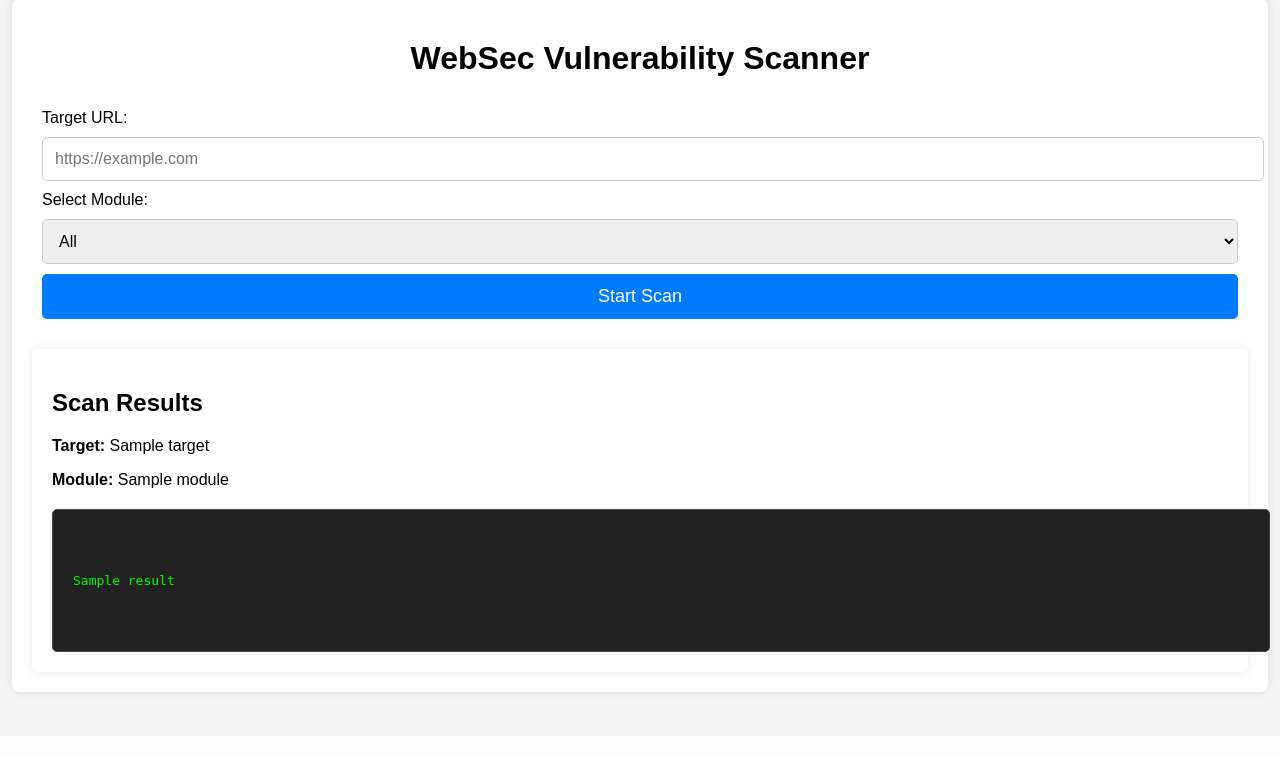
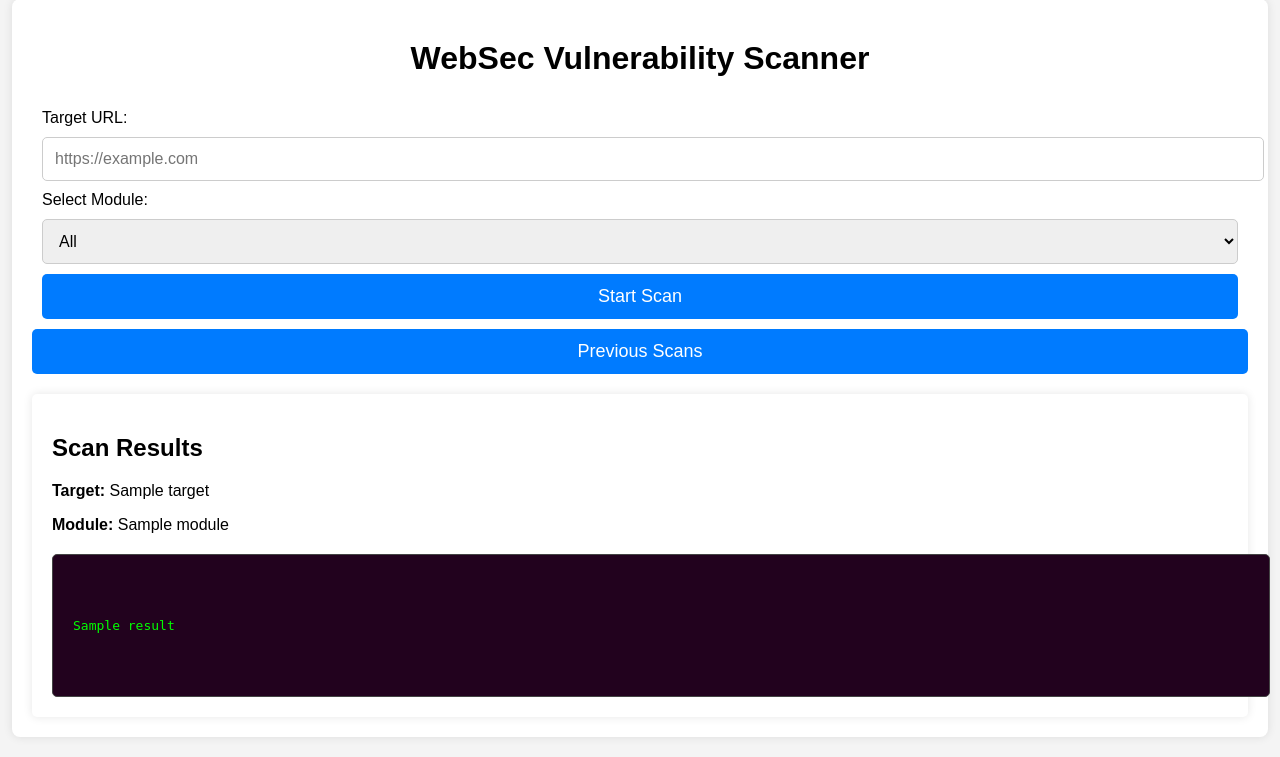
Before and after one commit to khare404/WebSec, a Flask app: template templates/index.html in a window 1280 px wide. Shown: the part 64-821 px from the top of the page. Before the commit the page ends 761 px from the top, so only its background shows below. Run offline with Flask 3, Linux system fonts and the light colour scheme; the template is opened without the code that fills it: most values are stand-ins (such as "Sample title", 1, 10 or a date in 2020).

Commit message:
database added

```diff
--- a/app.py
+++ b/app.py
@@ -1,11 +1,14 @@
-from flask import Flask, render_template, request
+from flask import Flask, render_template, request, redirect, url_for
 from vulnerabilities.sql_injection import scan  # Import the scan function from sql_injection module
 from vulnerabilities.xss import scan as scan_xss
 from vulnerabilities.enum import enumerate_target
 from vulnerabilities.misconfig import scan_misconfig
-
+from dataBase import init_db, save_scan,get_previous_scans
 
 app = Flask(__name__)
+
+# Initialize the database
+init_db()
 
 @app.route("/", methods=["GET", "POST"])
 def index():
@@ -26,11 +29,20 @@ def index():
             result = enumerate_target(target)
         elif module == "misconfig":
             result = scan_misconfig(target)
-
         else:
             result = f"Simulated scan on target: {target} using module: {module}"
 
+        # Save scan result to database
+        if result:
+            save_scan(target, module, result)
+
     return render_template("index.html", result=result, target=target, module=module)
+
+@app.route("/previous_scans")
+def previous_scans():
+    scans = get_previous_scans()
+    print(scans)
+    return render_template("previous_scans.html", scans=scans)
 
 @app.route("/about")
 def about():
--- /dev/null
+++ b/dataBase.py
@@ -0,0 +1,41 @@
+import sqlite3
+import os
+
+DB_PATH = "database.db"
+
+def init_db():
+    """Initialize the database and create the scans table if not exists."""
+    conn = sqlite3.connect(DB_PATH)
+    cursor = conn.cursor()
+    cursor.execute('''
+        CREATE TABLE IF NOT EXISTS scans (
+            id INTEGER PRIMARY KEY AUTOINCREMENT,
+            target TEXT NOT NULL,
+            module TEXT NOT NULL,
+            result TEXT NOT NULL,
+            timestamp DATETIME DEFAULT CURRENT_TIMESTAMP
+        )
+    ''')
+    conn.commit()
+    conn.close()
+
+def save_scan(target,module,result):
+    """Save a scan result to the database."""
+    conn = sqlite3.connect(DB_PATH)
+    cursor = conn.cursor()
+    cursor.execute("INSERT INTO scans (target,module,result) VALUES (?, ?,?)", (target, module, result))
+    conn.commit()
+    conn.close()
+
+def get_previous_scans():
+    """Retrieve all previous scans."""
+    conn = sqlite3.connect(DB_PATH)
+    cursor = conn.cursor()
+    cursor.execute("SELECT id, target,module, result, timestamp FROM scans ORDER BY timestamp DESC")
+    scans = cursor.fetchall()
+    conn.close()
+    return scans
+
+# Initialize database on first run
+if not os.path.exists(DB_PATH):
+    init_db()
--- a/static/style.css
+++ b/static/style.css
@@ -119,7 +119,7 @@ body {
     width: 100%;
     max-height: 65vh;
     overflow-y: auto;
-    background: #222;
+    background: #22021e;
     color: #0f0;  /* Green text for terminal-like effect */
     font-family: monospace;
     padding: 20px;
--- a/templates/index.html
+++ b/templates/index.html
@@ -14,6 +14,7 @@
       <li><a href="/">Home</a></li>
       <li><a href="/about">About</a></li>
       <li><a href="/contact">Contact</a></li>
+
     </ul>
   </nav>
 
@@ -38,7 +39,9 @@
 
       <button type="submit">Start Scan</button>
     </form>
-
+    <a href="/previous_scans">
+      <button type="button">Previous Scans</button>
+    </a>
     <!-- LOADING SPINNER (initially hidden) -->
     <div id="spinner" class="spinner-container" style="display: none;">
       <div class="spinner"></div>
```
Also changed, not shown: templates/previous_scans.html (added, +48 -0 lines), vulnerabilities/misconfig.py (+4 -3 lines), database.db (added), scans.db (added), vulnerabilities/sql_injection.py (line endings or trailing spaces).
